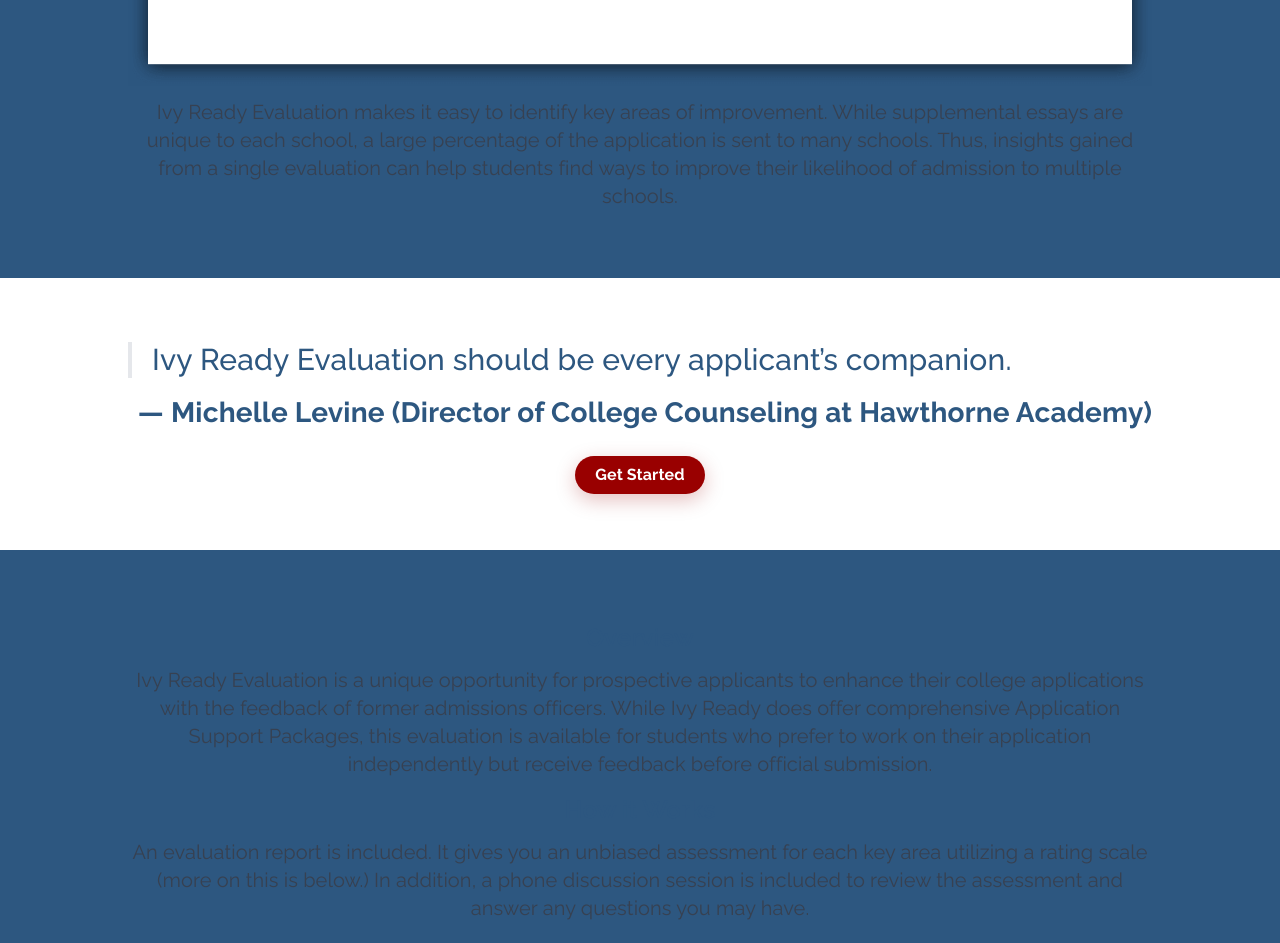
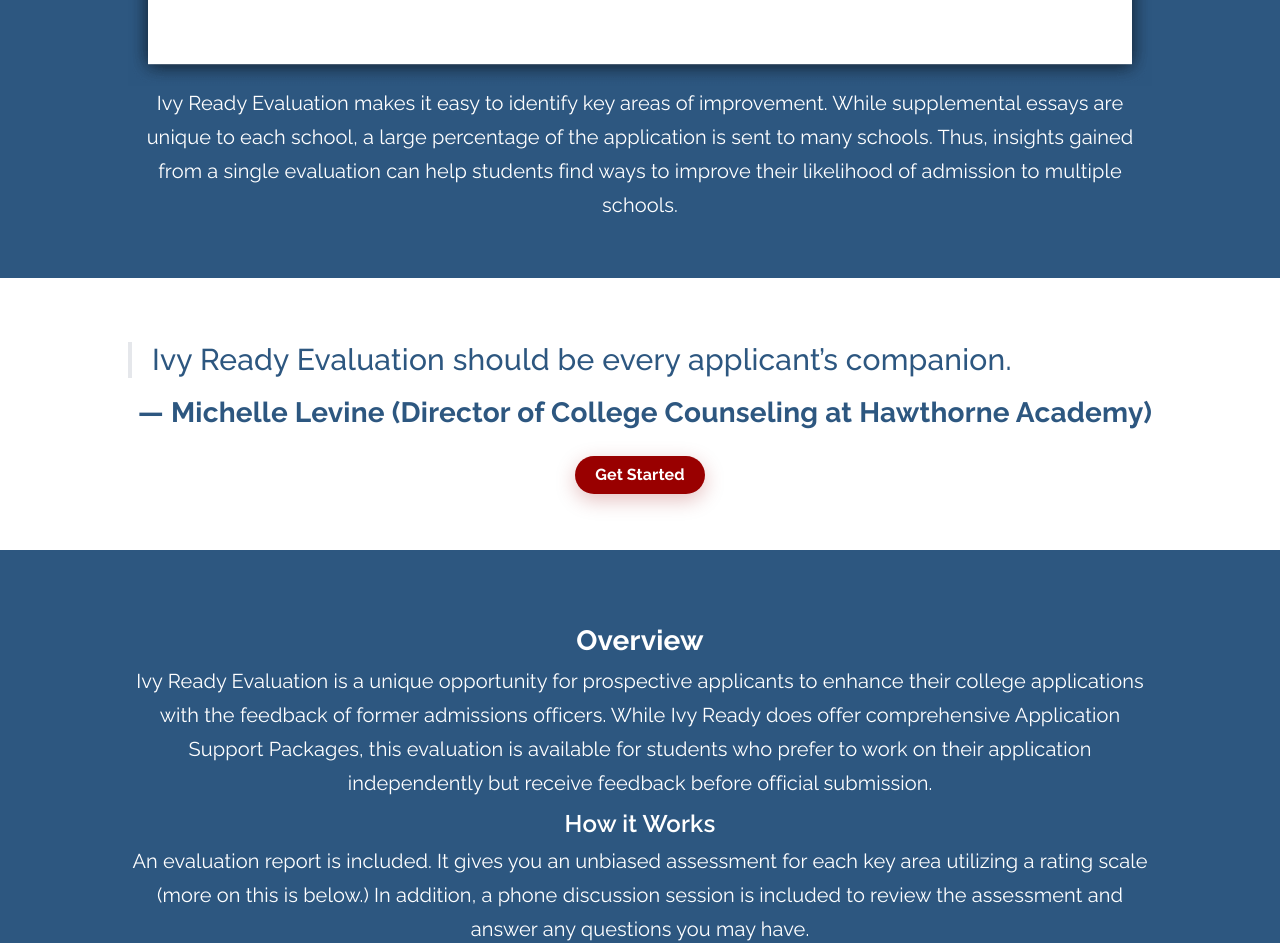
Before and after one commit to TesCoder/IR, a Next.js app in the folder next-js-site/: page /evaluation in a window 1280 px wide. Shown: the part 1764-2707 px from the top of the page. Built offline with nearby package versions, Linux system fonts and the light colour scheme.

Commit message:
style update

```diff
--- a/next-js-site/components/Section.js
+++ b/next-js-site/components/Section.js
@@ -1,8 +1,8 @@
 export default function Section({ title, darkBg, children, centerContent, ...others }) {
   return (
-    <div className={`flex flex-col items-center py-14 ${darkBg ? 'bg-[#2D5780] [&_.pCentered]:text-white [&_h1]:text-white [&_.coachProfilePic]:shadow-[0_0_20px_#ffff] ' : ''}`} {...others}>
+    <div className={`flex flex-col items-center py-14 hover:scale-[1.02] ${darkBg ? 'bg-[#2D5780] [&_.pCentered]:text-white [&_h1]:text-white [&_h2]:text-white [&_.coachProfilePic]:shadow-[0_0_20px_#fff] ' : ''}`} {...others}>
       <div className={`w-4/5 flex flex-col ${centerContent && 'items-center'}`}>
-      <h1>{title}</h1>
+      <h1 className="text-center">{title}</h1>
       {children}
       </div>
     </div>
--- a/next-js-site/pages/evaluation.js
+++ b/next-js-site/pages/evaluation.js
@@ -7,10 +7,13 @@ import Link from "next/link";
 
 const Goal = ({ title, content }) => (
   <div className="text-center">
-    <h2 className="text-2xl text-ivy-blue">{title}</h2>
-    <p className="text-lg text-center my-3 text-gray-700">{content}</p>
+    <h2 className="pCentered">{title}</h2>
+    <p className="pCentered">{content}</p>
+
+    {/* <p className="text-lg text-center my-3 text-gray-700">{content}</p> */}
   </div>
 );
+
 
 export default function Evaluation() {
   return (
@@ -39,7 +42,7 @@ export default function Evaluation() {
           height={500}
           alt="Record"
         />
-        <p className=" text-xl text-center my-3 text-gray-700">
+        <p className="pCentered">
           Ivy Ready Evaluation makes it easy to identify key areas of
           improvement. While supplemental essays are unique to each school, a
           large percentage of the application is sent to many schools. Thus,
@@ -68,8 +71,8 @@ export default function Evaluation() {
       </Section>
 
       <Section centerContent darkBg>
-        <h2 className="font-semibold text-2xl text-center">Overview</h2>
-        <p className="text-xl text-center my-2 text-gray-700">
+        <h2 className="">Overview</h2>
+        <p className="pCentered">
           Ivy Ready Evaluation is a unique opportunity for prospective
           applicants to enhance their college applications with the feedback of
           former admissions officers. While Ivy Ready does offer comprehensive
@@ -79,7 +82,7 @@ export default function Evaluation() {
         </p>
 
         <h2 className="font-semibold text-2xl text-center">How it Works</h2>
-        <p className="text-xl text-center my-2 text-gray-700">
+        <p className="pCentered">
           An evaluation report is included. It gives you an unbiased assessment
           for each key area utilizing a rating scale (more on this is below.) In
           addition, a phone discussion session is included to review the
@@ -89,7 +92,7 @@ export default function Evaluation() {
         <h2 className="font-semibold text-2xl text-center">
           Evaluation Package Components:
         </h2>
-        <p className="text-xl text-center my-2 text-gray-700">
+        <p className="pCentered">
           Ivy Ready Evaluation is a unique opportunity for prospective
           applicants to enhance their college applications with the feedback of
           former admissions officers. While Ivy Ready does offer comprehensive
@@ -100,7 +103,7 @@ export default function Evaluation() {
       </Section>
 
       <Section centerContent title="Understanding the Evaluation">
-        <p className="text-xl text-center my-2 text-gray-700">
+        <p className="pCentered mb-4">
           In addition to highlighting the primary strength, setback, and
           potential area of improvement of the applicant, the evaluation
           determines the competitiveness of high key areas using a rating scale.
@@ -111,7 +114,7 @@ export default function Evaluation() {
           height={500}
           alt="Scale"
         />
-        <p className="text-xl text-center my-2 text-gray-700">
+        <p className="pCentered m-4">
           Understanding the scale: if a key area meets the{" "}
           <strong>highest</strong> Ivy Ready Standards, a rating of Ivy Ready is
           assigned next to that key area on the evaluation report. Otherwise,
@@ -119,7 +122,7 @@ export default function Evaluation() {
           (average), or Developing (below average) as appropriate.
         </p>
       </Section>
-      <Section darkBg>
+      <Section darkBg >
         <div className="grid gap-6 grid-cols-1 md:grid-cols-2">
           <Goal
             title="Get Actionable Insights"
--- a/next-js-site/pages/index.js
+++ b/next-js-site/pages/index.js
@@ -125,10 +125,9 @@ export default function Home() {
       </div>
 
       <Section title="Our Track Record in Numbers"  centerContent>
-
-        <h2 className="pCentered">
+        <p className="pCentered ">
           Ivy Ready empowers students to craft exceptional applications that get results. From essays to strategy, our support drives real outcomes—top school admissions, major scholarships, and family peace of mind.
-        </h2>
+        </p>
 
         <div className="grid mt-4 mb-10 grid-cols-1 md:grid-cols-3 gap-6 text-center">
           <div>
```
